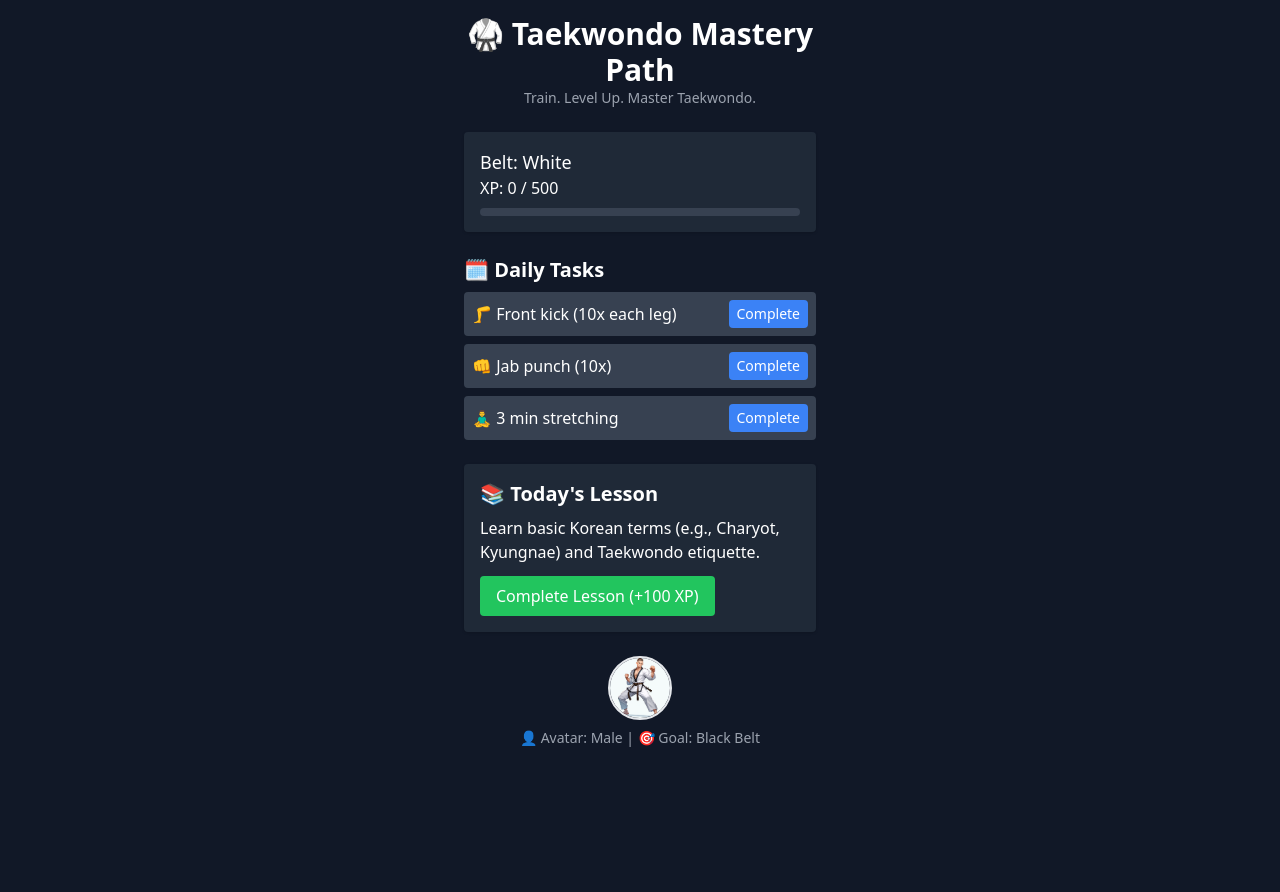
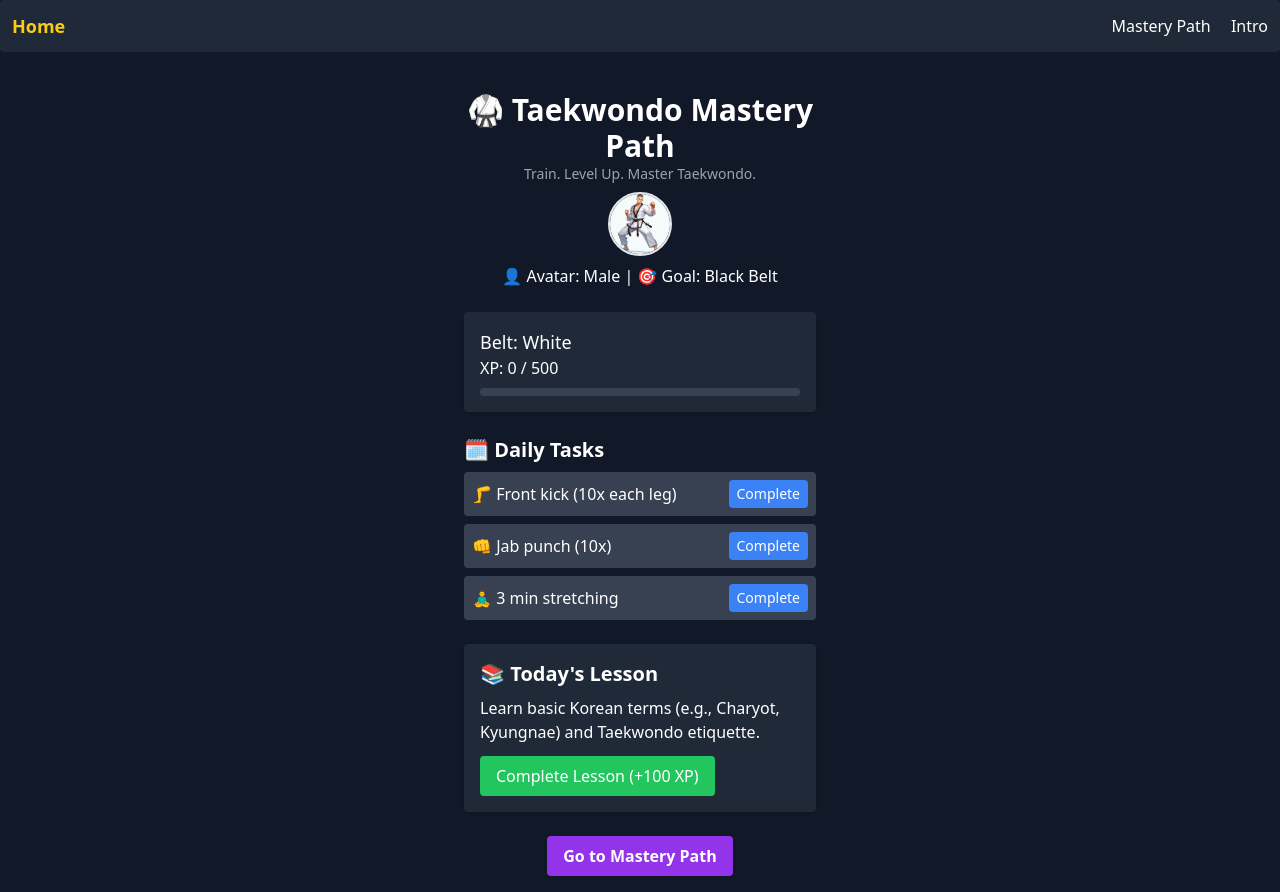
Before and after one commit to onemoresn/TaekwondoMasteryApp, a plain HTML site: page index.html in a window 1280 px wide. Before the commit the page ends 800 px from the top, so only its background shows below. Drawn offline with nearby package versions, Linux system fonts and the light colour scheme.

Commit message:
Update index.html

```diff
--- a/index.html
+++ b/index.html
@@ -3,17 +3,29 @@
 <head>
   <meta charset="UTF-8" />
   <meta name="viewport" content="width=device-width, initial-scale=1.0" />
-  <title>Dojang Quest</title>
+  <title>Taekwondo Mastery Path</title>
   <script src="https://cdn.tailwindcss.com"></script>
 </head>
 <body class="bg-gray-900 text-white font-sans">
 
+  <!-- Navigation Bar -->
+  <nav class="bg-gray-800 p-3 rounded mb-6 flex justify-between items-center">
+    <a href="index.html" class="text-lg font-bold text-yellow-400">Home</a>
+    <div class="space-x-4">
+      <a href="mastery.html" class="text-white hover:text-yellow-400">Mastery Path</a>
+      <a href="intro.html" class="text-white hover:text-yellow-400">Intro</a>
+    </div>
+  </nav>
   <div class="max-w-sm mx-auto p-4 space-y-6">
 
     <!-- Header -->
     <header class="text-center">
       <h1 class="text-3xl font-bold">🥋 Taekwondo Mastery Path</h1>
-      <p class="text-sm text-gray-400">Train. Level Up. Master Taekwondo.</p>
+      <p class="text-sm text-gray-400 mb-2">Train. Level Up. Master Taekwondo.</p>
+      <div id="avatarDisplay" class="flex flex-col items-center justify-center mt-2">
+        <img id="avatarImg" src="tkAppMaleAvatar.png" alt="Avatar" class="w-16 h-16 rounded-full border-2 mb-2" />
+        <p id="avatarLabel">👤 Avatar: Male | 🎯 Goal: Black Belt</p>
+      </div>
     </header>
 
     <!-- Belt & XP Display -->
@@ -42,16 +54,15 @@
       </button>
     </section>
 
-    <!-- Avatar & Settings -->
-    <section class="text-center text-sm text-gray-400">
-      <div id="avatarDisplay" class="flex flex-col items-center justify-center">
-        <img id="avatarImg" src="tkAppMaleAvatar.png" alt="Avatar" class="w-16 h-16 rounded-full border-2 mb-2" />
-        <p id="avatarLabel">👤 Avatar: Male | 🎯 Goal: Black Belt</p>
-      </div>
+    <!-- Mastery Path Link -->
+    <section class="text-center mt-4">
+      <a href="mastery.html" class="bg-purple-600 hover:bg-purple-700 text-white px-4 py-2 rounded font-semibold inline-block shadow">Go to Mastery Path</a>
     </section>
 
   </div>
 
+  <!-- Success sound effect from Pixabay -->
+  <audio id="completeSound" src="https://cdn.pixabay.com/audio/2022/07/26/audio_124bfe7b3b.mp3" preload="auto"></audio>
   <script src="app.js"></script>
   <script>
     // Show avatar based on localStorage
```
